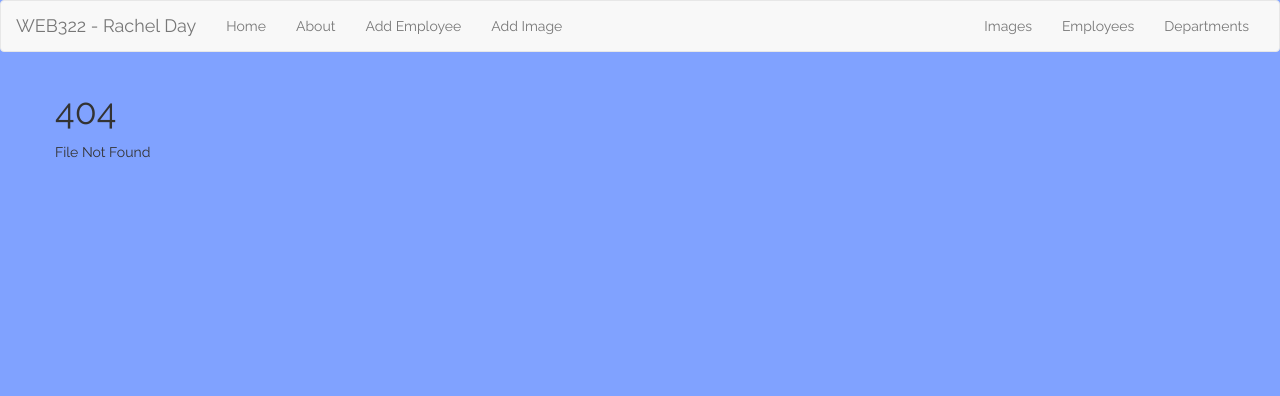
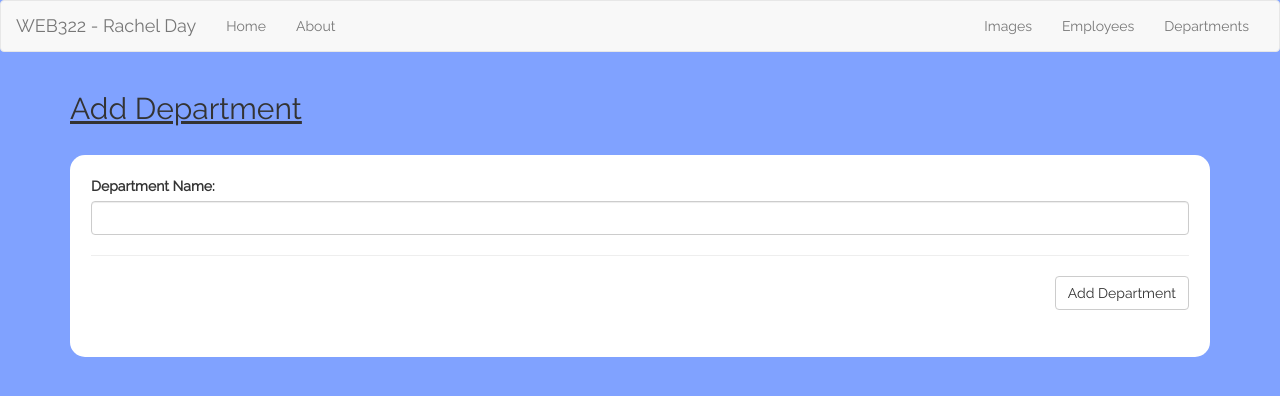
Before and after one commit to ReginaExMachina/web322-app, a Node server app: page /departments/add in a window 1280 px wide. Shown: the top 396 px of the page. Run offline with Node 20, Linux system fonts and the light colour scheme; some libraries are stand-ins or nearby versions.

Commit message:
Add new paths

```diff
--- a/data-service.js
+++ b/data-service.js
@@ -171,6 +171,20 @@ module.exports.getAllDepartments = function() {
   });
 };
 
+module.exports.getDepartmentById = function (num){
+  return new Promise(function (resolve, reject) {
+      Departments.findAll({
+          where:{departmentId:num}
+      })
+      .then((data)=>{
+          resolve(data[0]);
+      })
+      .catch(()=>{
+          reject("No results returned.");
+      })
+  });
+};
+
 
  /******** ADDING... *******************************/
 
@@ -206,6 +220,26 @@ module.exports.addEmployee = function(employeeData) {
     }).catch(()=>{
       reject("Unable to create employee");
     });
+  });
+};
+
+
+module.exports.addDepartment = function(departmentData){
+  return new Promise(function (resolve, reject) {
+      for (const n in departmentData) {
+          if (departmentData[n] == "") departmentData[n] = null;
+      };
+      Departments.create({
+          departmentId: departmentData.departmentId,
+          departmentName: departmentData.departmentName
+      })
+      .then(()=>{
+          console.log("Created department.");
+          resolve(Departments[1]);
+      })
+      .catch(()=>{
+          reject("Unable to create department.");
+      });
   });
 };
 
@@ -247,3 +281,26 @@ module.exports.updateEmployee = (employeeData) => {
       });
   });
 };
+
+module.exports.updateDepartment = function(departmentData){
+  return new Promise(function (resolve, reject) {
+      for (const n in departmentData) {
+          if (departmentData[n] == "") departmentData[n] = null;
+      };
+      Departments.update(
+      {
+          departmentId: departmentData.departmentId,
+          departmentName: departmentData.departmentName
+      },
+      {
+          where:{departmentId:departmentData.departmentId}
+      })
+      .then(()=>{
+          console.log("Department updated.");
+          resolve(Departments);
+      })
+      .catch(()=>{
+          reject("Unable to update department.");
+      });
+  });
+};
--- a/server.js
+++ b/server.js
@@ -82,22 +82,22 @@ app.get('/employee/:employeeNum', (req, res) => {
 app.get("/employees", function(req,res) {
    if (req.query.status) {
       dataService.getEmployeesByStatus(req.query.status).then( function(data) {
-         res.render("employees", {employees: data});
+         res.render("employees", { message: "no results" });
       }).catch(() => { res.render({ message: "no results" }); });
    }
    else if (req.query.department) {
       dataService.getEmployeesByDepartment(req.query.department).then( function(data) {
-         res.render("employees", { employees: data });
+         res.render("employees", { message: "no results" });
       }).catch(() => { res.render({ message: "no results" }); });
    }
    else if (req.query.manager) {
       dataService.getEmployeesByManager(req.query.manager).then( function(data) {
-         res.render("employees", {employees: data});
+         res.render("employees", { message: "no results" });
       }).catch(() => { res.render({ message: "no results" }); });
    }
    else {
       dataService.getAllEmployees().then( function(data) {
-         return res.render("employees", {employees: data});
+         return res.render("employees", { message: "no results" });
       }).catch(() => { res.render({ message: "no results" }); });
    }
 });
@@ -124,10 +124,22 @@ app.get("/images/add", function(req,res) {
 });
 
 // DEPARTMENTS
+app.get('/department/:departmentId', (req, res) => {
+   dataService.getDepartmentById(req.params.id)
+   .then( function(data) {
+      res.render("department", { department: data[0] });
+   }).catch(() => { res.status(404).send("Department Not Found"); })
+});
+
+
 app.get("/departments", function(req,res) {
    dataService.getAllDepartments().then( function(data) {
-      return  res.render("departments", {departments: data});
+      return res.render("departments",{ message: "no results" });
    }).catch((err) => { "Error: " + err });
+});
+
+app.get("/departments/add", function(req,res) {
+   res.render("addDepartment");
 });
 
 // 404
@@ -154,6 +166,18 @@ app.post("/employee/update", (req, res) => {
    ).catch((err) => { "Error: " + err});
 });
 
+app.post("/departments/add", (req, res) => {
+   dataService.addDepartment(req.body).then (
+      res.redirect("/departments")
+   ).catch((err) => { "Error: " + err});
+});
+
+app.post("/department/update", (req, res) => {
+   dataService.updateDepartment(req.body).then (
+      res.redirect("/departments")
+   ).catch((err) => { "Error: " + err});
+});
+
 
 // ******** SERVER LISTENS **************************************************
 
--- /dev/null
+++ b/views/addDepartment.hbs
@@ -0,0 +1,20 @@
+        <div class="row">
+            <div class="col-md-12">
+                    <h2>Add Department</h2>
+                    <br />
+                    <form method="post" action="/departments/add">
+                        {{!-- <fieldset>
+                            <legend>Department Name</legend>
+                            <div class="row">
+                                <div class="col-md-6"> --}}
+                                    <div class="form-group">
+                                        <label for="departmentName">Department Name:</label>
+                                        <input class="form-control" id="departmentName" name="departmentName" type="text" />
+                                    </div>
+                                {{!-- </div>
+                        </fieldset> --}}
+                        <hr />
+                        <input type="submit" class="btn btn-default pull-right" value="Add Department" /><br /><br /><br />
+                    </form>
+                </div>
+            </div>
--- a/views/departments.hbs
+++ b/views/departments.hbs
@@ -11,12 +11,15 @@
                 <tbody>
                     {{#each departments}}
                         <tr>
-                            <td><a href="/employees?department={{departmentId}}"> {{departmentId}} </a></td>
+                            <td><a href="/department/{{departmentId}}">{{departmentName}}</a></td>
                             <td><a href="/employees?department={{departmentId}}"> {{departmentName}} </a> </td>
                         </tr>
                     {{/each}}
                 </tbody>
             </table>
+            <h2>
+                <a href="/departments/add" class="btn btn-default pull-right">Add New Department</a>
+            </h2>
         </div>
     </div>
 </div>
--- a/views/layouts/main.hbs
+++ b/views/layouts/main.hbs
@@ -29,8 +29,8 @@
           <ul class="nav navbar-nav">
             {{#navLink "/"}}Home{{/navLink}}
             {{#navLink "/about"}}About{{/navLink}}
-            {{#navLink "/employees/add"}}Add Employee{{/navLink}}
-            {{#navLink "/images/add"}}Add Image{{/navLink}}
+            {{!-- {{#navLink "/employees/add"}}Add Employee{{/navLink}}
+            {{#navLink "/images/add"}}Add Image{{/navLink}} --}}
           </ul>
           <ul class="nav navbar-nav navbar-right">
             {{#navLink "/images"}}Images{{/navLink}}
```
Also changed, not shown: views/department.hbs (added, +16 -0 lines).
